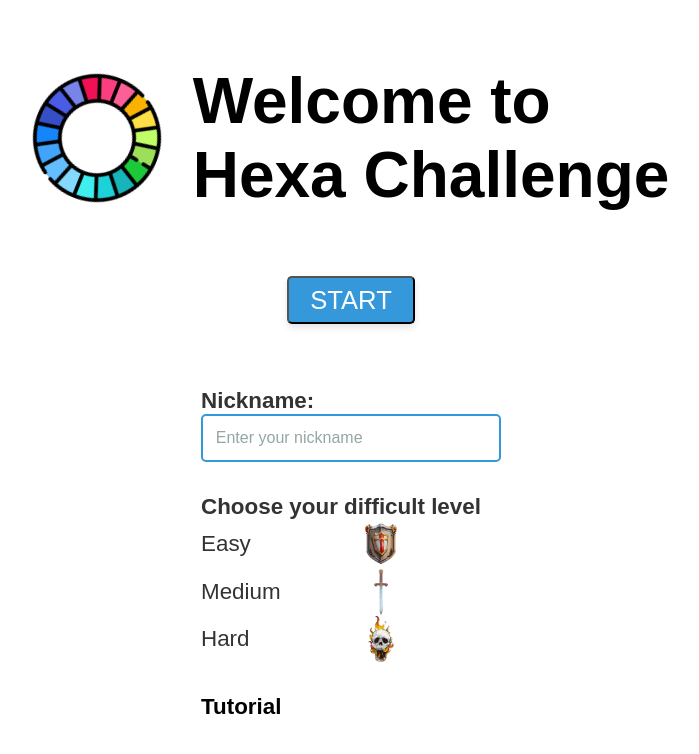
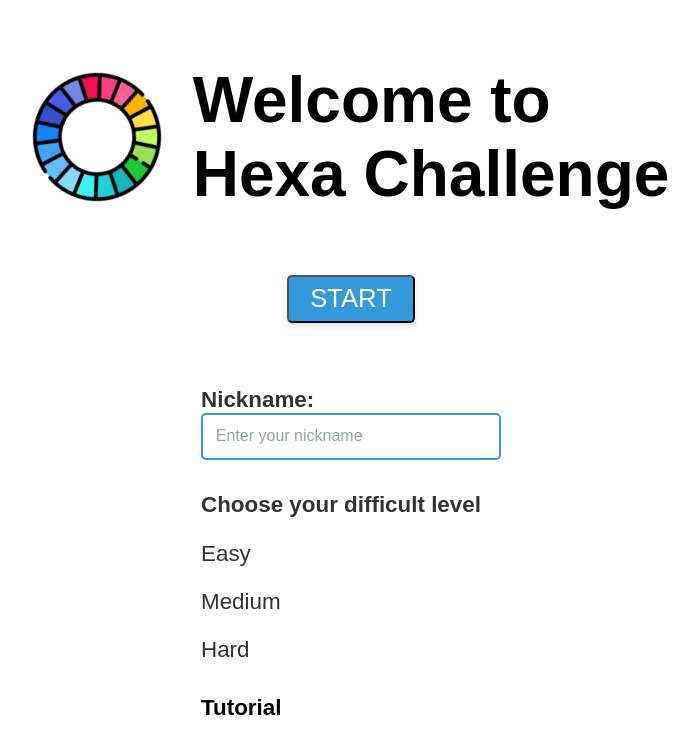
Before and after one commit to Arthur-Cyberpunk/hexa_challenge, a React (Create React App) app: page / in a window 1280 px wide. Shown: the top 754 px of the page, without its empty margins (289-988 px from the left). Built offline with nearby package versions, Linux system fonts and the light colour scheme.

Commit message:
adjust home menu

```diff
--- a/src/components/Home/index.jsx
+++ b/src/components/Home/index.jsx
@@ -4,17 +4,18 @@ import paletaColors from "../../assets/paletaColors.png";
 import shield from "../../assets/shield.png";
 import skull from "../../assets/skull.png";
 import sword from "../../assets/sword.png";
-import { GameContext } from '../../contexts/gameContext';
-import TutorialModal from '../TutorialModal';
+import { GameContext } from "../../contexts/gameContext";
+import TutorialModal from "../TutorialModal";
 import "./styles.scss";
 
 const Home = () => {
-    const [modalOpen, setModalOpen] = useState(false)
+  const [modalOpen, setModalOpen] = useState(false);
 
-    const { colorTime } =
-    useContext(GameContext);
+  const { chooseDifficulty, setChooseDifficulty } = useContext(GameContext);
 
-    //console.log(chooseDifficult)
+  const difficultyChosen = (props) => {
+    setChooseDifficulty(props);
+  };
 
   return (
     <div className="containerHome">
@@ -24,7 +25,7 @@ const Home = () => {
           Welcome to <br /> Hexa Challenge
         </h1>
       </div>
-      <Link to="game">
+      <Link to="/">
         <button className="startButton">Start</button>
       </Link>
       <div className="options">
@@ -36,29 +37,53 @@ const Home = () => {
           id="nickName"
           placeholder="Enter your nickname"
         />
-        <div className="difficult">
+        <div className="difficulty">
           <span className="titleLevels">Choose your difficult level</span>
           <div className="boxOptions">
-            <p className="difficultLevel" >Easy </p>{" "}
-            <img className="iconsDifficult" src={shield} alt="" />
+            <p
+              className="difficultyLevel"
+              onClick={() => difficultyChosen("easy")}
+            >
+              Easy{" "}
+            </p>{" "}
+            {chooseDifficulty === "easy" ? (
+              <img className="iconsDifficulty" src={shield} alt="" />
+            ) : (
+              <></>
+            )}
           </div>
           <div className="boxOptions">
-            <p className="difficultLevel" >Medium</p>{" "}
-            <img className="iconsDifficult" src={sword} alt="" />
+            <p
+              className="difficultyLevel"
+              onClick={() => difficultyChosen("medium")}
+            >
+              Medium
+            </p>{" "}
+            {chooseDifficulty === "medium" ? (
+              <img className="iconsDifficulty" src={sword} alt="" />
+            ) : (
+              <></>
+            )}
           </div>
           <div className="boxOptions">
-            <p className="difficultLevel" >Hard</p>{" "}
-            <img className="iconsDifficult" src={skull} alt="" />
+            <p
+              className="difficultyLevel"
+              onClick={() => difficultyChosen("hard")}
+            >
+              Hard
+            </p>{" "}
+            {chooseDifficulty === "hard" ? (
+              <img className="iconsDifficulty" src={skull} alt="" />
+            ) : (
+              <></>
+            )}
           </div>
         </div>
-        <p className="tutorial" onClick={() => setModalOpen(true)}>Tutorial</p>
+        <p className="tutorial" onClick={() => setModalOpen(true)}>
+          Tutorial
+        </p>
       </div>
-      {modalOpen ? (
-        <TutorialModal setModalOpen={setModalOpen} />
-      ) : (
-        <></>
-      )}
-
+      {modalOpen ? <TutorialModal setModalOpen={setModalOpen} /> : <></>}
     </div>
   );
 };
--- a/src/components/Home/styles.scss
+++ b/src/components/Home/styles.scss
@@ -22,7 +22,7 @@
         transform: rotate(0deg);
       }
       to {
-        transform: rotate(360deg)
+        transform: rotate(360deg);
       }
     }
 
@@ -47,7 +47,7 @@
 
   .startButton:hover {
     background-color: #2980b9;
-}
+  }
 
   .options {
     width: 300px;
@@ -79,7 +79,7 @@
       box-shadow: 0 0 5px rgba(231, 76, 60, 0.5);
     }
 
-    .difficult {
+    .difficulty {
       width: 100%;
       font-size: 1.4rem;
       color: #333;
@@ -94,13 +94,13 @@
         justify-content: space-between;
         align-items: center;
 
-        .difficultLevel {
-          background-color: #fff;
+        .difficultyLevel {
           color: #333;
           cursor: pointer;
+          margin-top: 1.4rem;
         }
 
-        .iconsDifficult {
+        .iconsDifficulty {
           width: 3rem;
           margin-right: 6rem;
         }
@@ -108,9 +108,9 @@
     }
 
     .tutorial {
-        font-size: 1.4rem;
-        font-weight: bold;
-        cursor: pointer;
+      font-size: 1.4rem;
+      font-weight: bold;
+      cursor: pointer;
     }
   }
 }
--- /dev/null
+++ b/src/components/Option/styles.scss
@@ -0,0 +1,5 @@
+.difficultyLevel {
+    background-color: #fff;
+    color: #333;
+    cursor: pointer;
+  }
--- a/src/contexts/gameContext.jsx
+++ b/src/contexts/gameContext.jsx
@@ -7,7 +7,7 @@ const GameProvider = ({ children }) => {
   const [active, setActive] = useState(false);
   const [secondsChoose, setSecondsChoose] = useState(0);
   const [secondsLeft, setSecondsLeft] = useState(10);
-  const [chooseDifficult, setChooseDifficult] = useState('');
+  const [chooseDifficulty, setChooseDifficulty] = useState('');
 
   const colorTime = (selectedColor, currentColor) => {
     if (selectedColor !== undefined && selectedColor === currentColor) {
@@ -37,7 +37,8 @@ const GameProvider = ({ children }) => {
         setSecondsChoose,
         secondsLeft,
         setSecondsLeft,
-        setChooseDifficult,
+        chooseDifficulty,
+        setChooseDifficulty,
       }}
     >
       {children}
--- a/src/hooks/colorHistoryLocalStorage.jsx
+++ b/src/hooks/colorHistoryLocalStorage.jsx
@@ -12,7 +12,7 @@ const ColorHistoryLocalStorage = (key) => {
   });
 
   useEffect(() => {
-    if (active && secondsLeft < 0) {
+    if (active && secondsLeft <= 0) {
       localStorage.setItem("colorAndTime", JSON.stringify(value));
     }
   }, [active, secondsLeft]);
```
Also changed, not shown: 1 other file (tests, documents, lock files or other folders).
